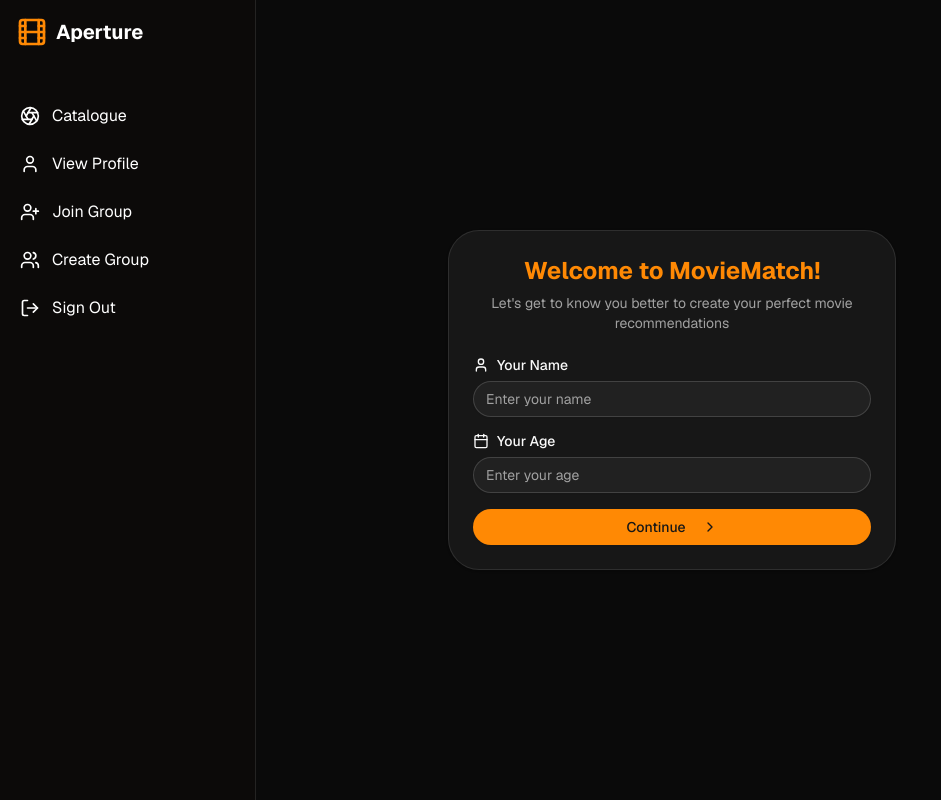
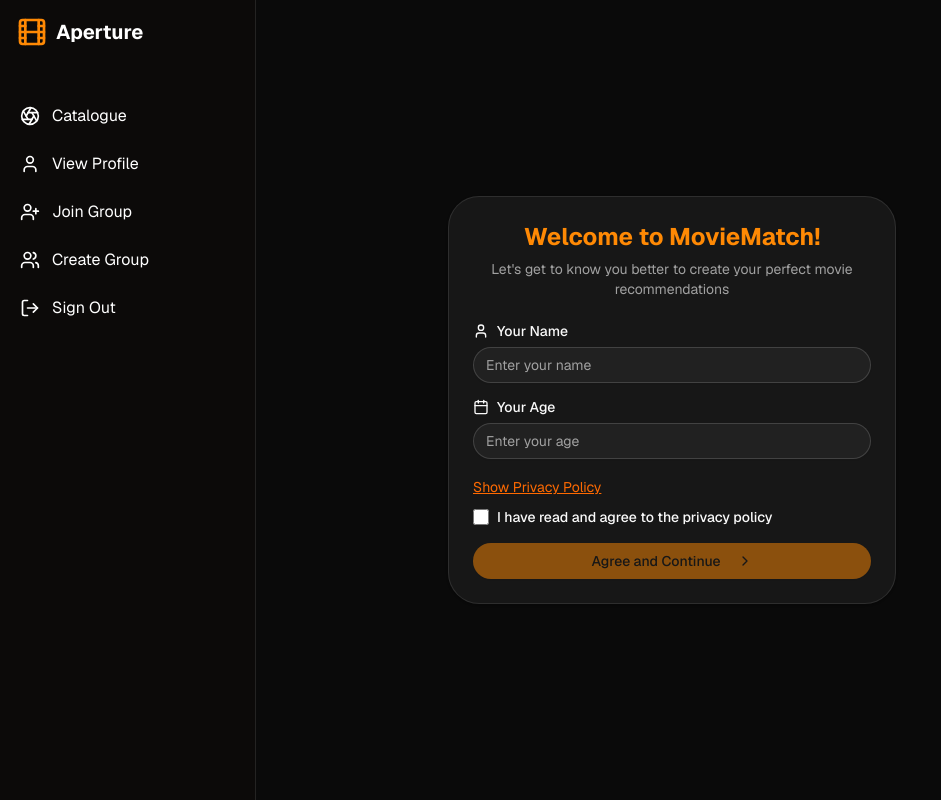
Before and after one commit to Treetrampler/movie-matcher, a Next.js app: page /onboarding in a window 1280 px wide. Shown: the whole page, without its empty margins (0-941 px from the left). Built offline with nearby package versions, Linux system fonts and the light colour scheme.

Commit message:
feat: add privacy policy

```diff
--- a/src/app/(protected)/onboarding/page.tsx
+++ b/src/app/(protected)/onboarding/page.tsx
@@ -29,6 +29,8 @@ export default function Onboarding() {
   // State for tracking the current onboarding step
   const [currentStep, setCurrentStep] = useState(1);
   const [loading, setLoading] = useState(false);
+  const [agreed, setAgreed] = useState(false);
+  const [showPrivacy, setShowPrivacy] = useState(false);
   const router = useRouter();
 
   // State for storing user input (name, age, activated)
@@ -47,6 +49,10 @@ export default function Onboarding() {
 
   // Step 1: Profile form submit
   const onProfileSubmit = (data: ProfileFormValues) => {
+    if (!agreed) {
+      toast.error("You must agree to the privacy policy to continue.");
+      return;
+    }
     setUserInfo({ name: data.username, age: data.age });
     setCurrentStep(2);
   };
@@ -143,12 +149,53 @@ export default function Onboarding() {
                   <p className="text-sm text-red-500">{errors.age.message}</p>
                 )}
               </div>
+              {/* Expandable Privacy Policy */}
+              <div className="mb-2">
+                <button
+                  type="button"
+                  className="text-sm text-orange-500 underline"
+                  onClick={() => setShowPrivacy((prev) => !prev)}
+                  aria-expanded={showPrivacy}
+                  aria-controls="privacy-policy"
+                >
+                  {showPrivacy ? "Hide Privacy Policy" : "Show Privacy Policy"}
+                </button>
+                {showPrivacy && (
+                  <div
+                    id="privacy-policy"
+                    className="mt-2 max-h-40 overflow-y-auto rounded border bg-gray-50 p-3 text-sm text-gray-700"
+                  >
+                    <strong>Privacy Policy</strong>
+                    <p>
+                      We value your privacy. Your personal information (such as
+                      your name, age, and movie ratings) will only be used to
+                      personalize your experience on MovieMatch. We do not share
+                      your data with third parties. For more details, please see
+                      our full privacy policy on our website.
+                    </p>
+                  </div>
+                )}
+              </div>
+
+              <div className="flex items-center space-x-2">
+                <input
+                  type="checkbox"
+                  id="agree"
+                  checked={agreed}
+                  onChange={(e) => setAgreed(e.target.checked)}
+                  className="h-4 w-4"
+                  required
+                />
+                <Label htmlFor="agree" className="text-sm">
+                  I have read and agree to the privacy policy
+                </Label>
+              </div>
               <Button
                 type="submit"
                 className="w-full bg-orange-400 hover:bg-orange-300"
-                disabled={isSubmitting}
+                disabled={isSubmitting || !agreed}
               >
-                Continue
+                Agree and Continue
                 <ChevronRight className="ml-2 h-4 w-4" />
               </Button>
             </form>
```
